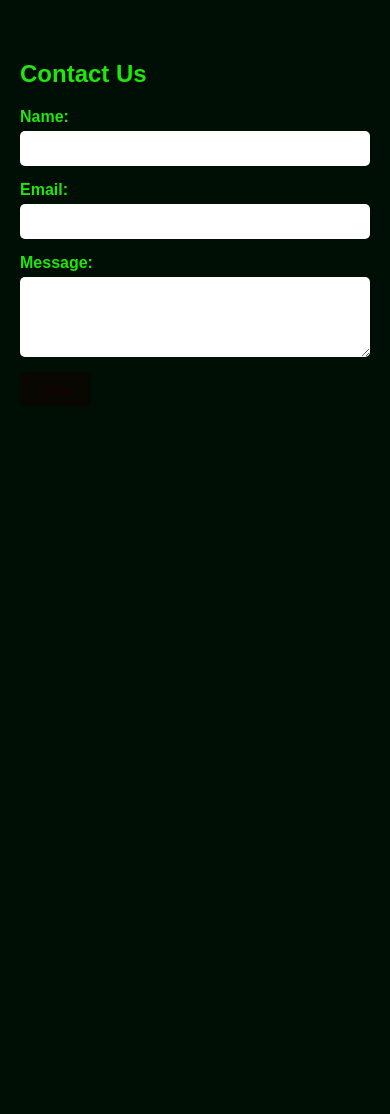
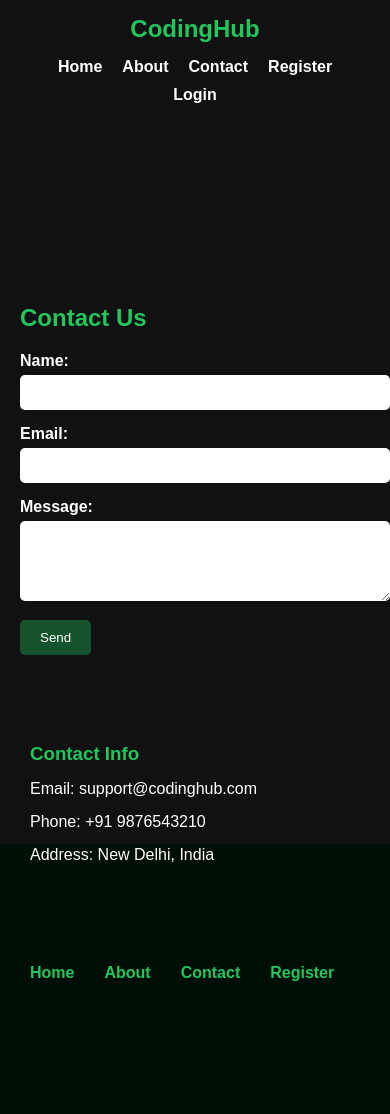
Before and after one commit to Sanjiv888160/CodingHub, a Django app: page /contact in a window 390 px wide. Before the commit the page ends 394 px from the top, so only its background shows below. Run offline with Django 5.2, Linux system fonts and the light colour scheme.

Commit message:
my commit

```diff
--- a/app/templates/app/contact.html
+++ b/app/templates/app/contact.html
@@ -1,53 +1,84 @@
+{% load static %}
 
+<!DOCTYPE html>
+<html lang="en">
+<head>
+  <meta charset="UTF-8">
+  <meta name="viewport" content="width=device-width, initial-scale=1.0">
+  <title>CodingHub Contact</title>
 
   <style>
     html, body {
       height: 100%;
       margin: 0;
       font-family: Arial, sans-serif;
-    background-color: black;
+      background-color: #000f05;
     }
 
     body {
       display: flex;
       flex-direction: column;
-    background-color: black;
+    }
+
+    /* Navbar */
+    nav {
+      background-color: #111;
+      padding: 15px 40px;
+      display: flex;
+      justify-content: space-between;
+      align-items: center;
+    }
+
+    nav h2 {
+      color: #22c55e;
+      margin: 0;
+    }
+
+    .nav-links a {
+      color: white;
+      text-decoration: none;
+      margin-left: 20px;
+      font-weight: bold;
+    }
+
+    .nav-links a:hover {
+      color: #22c55e;
     }
 
     main {
       flex: 1;
-    padding: 200px;
+      padding: 60px 20px;
     }
 
     footer {
-    background: lch(46.78% 92.82 39.26 / 0);
       color: hsl(114, 92%, 47%);
       padding: 40px 20px;
+      background: transparent;
     }
 
-  /* Footer main container */
     .footer-container {
       display: flex;
       flex-wrap: wrap;
       justify-content: space-between;
-    max-width: 600px;
+      max-width: 1000px;
       margin: 0 auto;
+      gap: 30px;
     }
 
-  /* Contact form on left */
     .contact-form {
       flex: 1 1 400px;
-    margin: 0%;
     }
 
     .contact-form h2 {
       margin-bottom: 20px;
+      color: #22c55e;
     }
 
     .contact-form label {
       display: block;
       margin-bottom: 5px;
       font-weight: bold;
+      color: white;
     }
 
     .contact-form input,
@@ -57,40 +88,43 @@
       margin-bottom: 15px;
       border-radius: 5px;
       border: none;
+      outline: none;
     }
 
     .contact-form button {
       padding: 10px 20px;
-    background: hsla(30, 100%, 2%, 0.823);
-    color: hwb(0 1% 90%);
+      background: #14532d;
+      color: white;
       border: none;
       border-radius: 5px;
       cursor: pointer;
     }
 
     .contact-form button:hover {
-    background: hsl(24, 79%, 4%);
+      background: #166534;
     }
 
-  /* Right side: Address + Nav */
     .right-section {
       flex: 1 1 300px;
       display: flex;
       justify-content: space-between;
       margin: 10px;
       flex-wrap: wrap;
+      gap: 20px;
     }
 
     .contact-info {
       flex: 1 1 200px;
+      color: white;
     }
 
     .contact-info h3 {
       margin-bottom: 15px;
+      color: #22c55e;
     }
 
     .contact-info p {
-    margin: 30px 0;
+      margin: 15px 0;
     }
 
     .footer-nav {
@@ -102,50 +136,148 @@
     }
 
     .footer-nav a {
-    color: hsl(0, 100%, 4%);
+      color: #22c55e;
       text-decoration: none;
       margin-bottom: 10px;
       font-weight: bold;
     }
 
+
+
     .footer-nav a:hover {
       text-decoration: underline;
+    }
+
+    .card {
+      background-color: #111;
+      color: #fff;
+      position: relative;
+
+    }
+
+    .container {
+      background-color: #1a1a1a;
+      position: relative;
     }
 
     @media (max-width: 800px) {
       .footer-container {
         flex-direction: column;
       }
+
       .right-section {
         flex-direction: column;
       }
+
       .footer-nav {
         flex-direction: row;
-      gap: 60px;
+        gap: 30px;
         margin-left: 0;
-      margin-top: 30px;
+        margin-top: 20px;
       }
+
+      nav {
+        flex-direction: column;
+        gap: 10px;
       }
+
+      .nav-links {
+        display: flex;
+        flex-wrap: wrap;
+        justify-content: center;
+      }
+
+      .nav-links a {
+        margin: 5px 10px;
+      }
+
       body {
-    background-color: #000f05; /* dark green */
+  margin: 0;
+  padding: 0;
+  background: #111;
+  font-family: Arial, sans-serif;
 }
-.card {
-    background-color: #111; /* dark card */
-    color: #fff;
+
+/* Outer Frame */
+.frame {
+  display: flex;
+  justify-content: center;
+  align-items: center;
+  height: 100vh;
 }
-.container {
-    background-color: #1a1a1a;
+
+/* Inner Card */
+.contact-card {
+  background: #1e1e1e;
+  padding: 30px;
+  width: 350px;
+  border-radius: 12px;
+  box-shadow: 0 0 20px rgba(0,0,0,0.6);
+  color: white;
+}
+
+/* Heading */
+.contact-card h2 {
+  text-align: center;
+  margin-bottom: 20px;
+}
+
+/* Inputs */
+.contact-card input,
+.contact-card textarea {
+  width: 100%;
+  padding: 10px;
+  margin-top: 6px;
+  margin-bottom: 15px;
+  border: none;
+  border-radius: 6px;
+}
+
+/* Button */
+.contact-card button {
+  width: 100%;
+  padding: 10px;
+  background: #00bcd4;
+  border: none;
+  border-radius: 6px;
+  cursor: pointer;
+  color: white;
+}
+
+.contact-card button:hover {
+  background: #0097a7;
+}
     }
 
 
   </style>
+</head>
+<body>
+
+  <nav>
+    <h2>CodingHub</h2>
+    <div class="nav-links">
+        <a href="{% url 'index' %}">Home</a>
+        <a href="{% url 'about' %}">About</a>
+        <a href="{% url 'contact' %}">Contact</a>
+        <a href="{% url 'register' %}">Register</a>
+        <a href="{% url 'login' %}">Login</a>
+    </div>
+</nav>
+
+  <main>
+    <!-- Page content here -->
+  </main>
+<div class="crad">
   <footer>
     <div class="footer-container">
-    <!-- Contact Form Left -->
+
       <div class="contact-form">
         <h2>Contact Us</h2>
-      <form id="contactForm">
-        <form method="POST"{% url 'contact' %}"></form>
+
+        <form method="POST" action="{% url 'contact' %}">
+          {% csrf_token %}
+
           <label for="name">Name:</label>
           <input type="text" id="name" name="name" required>
 
@@ -157,5 +289,28 @@ body {
 
           <button type="submit">Send</button>
         </form>
-      <p id="formMessage" style="text-align:center;"></p>
+
+        <p id="formMessage" style="text-align:center; color:white;"></p>
       </div>
+
+      <div class="right-section">
+        <div class="contact-info">
+          <h3>Contact Info</h3>
+          <p>Email: support@codinghub.com</p>
+          <p>Phone: +91 9876543210</p>
+          <p>Address: New Delhi, India</p>
+        </div>
+
+        <div class="footer-nav">
+          <a href="#">Home</a>
+          <a href="{% url 'about' %}">About</a>
+          <a href="{% url 'contact' %}">Contact</a>
+          <a href="{% url 'register' %}">Register</a>
+        </div>
+      </div>
+
+    </div>
+  </footer>
+
+</body>
+</html>
--- a/portfolio/settings.py
+++ b/portfolio/settings.py
@@ -50,6 +50,7 @@ MIDDLEWARE = [
     'django.contrib.auth.middleware.AuthenticationMiddleware',
     'django.contrib.messages.middleware.MessageMiddleware',
     'django.middleware.clickjacking.XFrameOptionsMiddleware',
+
 ]
 
 ROOT_URLCONF = 'portfolio.urls'
```
Also changed, not shown: app/templates/app/about.html (+101 -45 lines), app/templates/app/index.html (+14 -13 lines), app/templates/app/login.html (+87 -85 lines), app/templates/app/register.html (+101 -75 lines), app/middleware.py (added), app/models.py (line endings or trailing spaces), app/mycron.py (added), db.sqlite3. Lines whose indentation alone changed are shown as unchanged.
